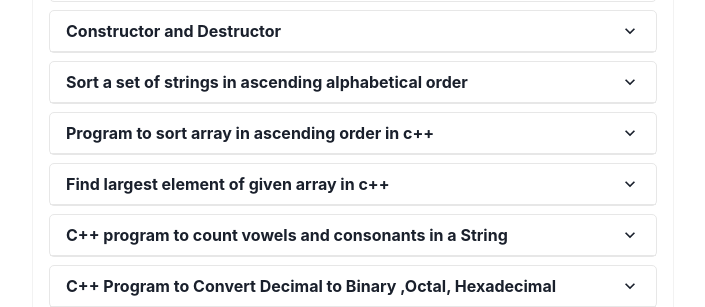
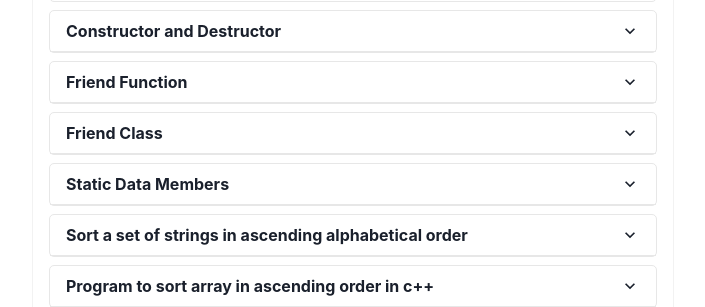
Before and after one commit to hasanraza-personal/codenest, a React (Create React App) app: page /advancec in a window 1280 px wide. Shown: the part 279-586 px from the top of the page, without its empty margins (287-992 px from the left). Built offline with nearby package versions, Linux system fonts and the light colour scheme.

Commit message:
Added some new topics

```diff
--- a/src/programming_language/advanceC.js
+++ b/src/programming_language/advanceC.js
@@ -37,6 +37,7 @@ const advanceC = [
   {
     topic: "Constructor and Destructor",
     desc: `
+    <b>Constructor</b><br />
     Special menber function to initialize class object.<br />
     Name is same as of class name.<br />
     No return type.<br />
@@ -54,7 +55,15 @@ const advanceC = [
     It is a constructor that takes some arguments.<br /><br />
 
     <b>Copy Constructor</b><br />
-    It is a constructor that takes it's own class as a argument.<br /><br />
+    It is a constructor that takes it's own class as a argument.<br /><br /><br />
+
+    <b>Destructor</b><br />
+    Special member function which is called automatically when object is destroyed.<br />
+    Same name as class name with symbol<b>~</b>.<br />
+    No arguments.<br />
+    Can't be overloaded.<br />
+    Delete the memory space of objecttemplate<br />
+    No return type<br />
     `,
     code: `
     // Default Constructor
@@ -123,6 +132,148 @@ const advanceC = [
     int main() {
       Student s1(2);
       Student s2(s1);
+    }
+
+    // Destructor
+    #include <iostream>
+    using namespace std;
+
+    class Student {
+    public:
+      Student() {
+        cout << "This is constructor";
+      }
+
+      void someFunction() {
+        cout << "Hello world";
+      }
+
+      ~Student() {
+        cout << "This is destructor";
+      }
+    };
+
+    int main() {
+      Student s;
+      s.someFunction();
+    }
+    `,
+  },
+  {
+    topic: "Friend Function",
+    desc: `
+    Scope is not inside the class in which it has been declared.<br />
+    Not called using object of class.<br />
+    Can access data members using object of class.<br />
+    Usually has object as argument.<br />
+    Can access private and protected class data.<br />
+    `,
+    code: `
+    #include <iostream>
+    using namespace std;
+
+    class Distance{
+      private:
+        int i;
+
+      public:
+        Distance(){
+          i = 0;
+        }
+
+        friend int addTwo(Distance);
+    };
+
+    int addTwo(Distance d){
+      d.i = d.i + 2;
+      return d.i;
+    }
+
+    int main(){
+      Distance dis;
+
+      cout << addTwo(dis);
+    }
+    `,
+  },
+  {
+    topic: "Friend Class",
+    desc: `
+    A class can also be made a friend on another class.<br />
+    When a class in made friend class all the member function of that class becomes
+    friend function.
+    `,
+    code: `
+    #include <iostream>
+    using namespace std;
+
+    class Box {
+    private:
+      int length;
+      int width;
+      int height;
+
+    public:
+      Box(int l, int w, int h) {
+        length = l;
+        width = w;
+        height = h;
+      }
+
+      friend class Printer;
+    };
+
+    class Printer {
+    public:
+      void printBoxDetails(Box &box) {
+        cout << "Length is " << box.length << endl;
+        cout << "Width is " << box.width << endl;
+        cout << "Height is " << box.height << endl;
+      }
+    };
+
+    int main() {
+      Box myBox(10, 5, 7);
+
+      Printer myPrinter;
+      myPrinter.printBoxDetails(myBox);
+
+      return 0;
+    }
+    `,
+  },
+  {
+    topic: "Static Data Members",
+    desc: `
+    Static member variable means only one copy of that variable will exist and all
+    the objects will share that variable.<br />
+    It is also called as class variable. <br />
+    Initialized to zero before first object is created. <br />
+    `,
+    code: `
+    #include <iostream>
+    using namespace std;
+
+    class Student {
+    public:
+      int count = 0;
+      static int count;
+
+      Student() {
+        count = count + 1;
+      }
+
+      static void display() {
+        cout << count;
+      }
+    };
+
+    int Student::count = 0;
+
+    int main() {
+      Student s1, s2;
+
+      Student::display();
     }
     `,
   },
@@ -242,7 +393,7 @@ const advanceC = [
     `,
   },
   {
-    topic: "C++ Program to Convert Decimal to Binary ,Octal, Hexadecimal",
+    topic: "C++ Program to Convert Decimal to Binary, Octal, Hexadecimal",
     desc: "",
     code: `
     #include <iostream>
@@ -333,7 +484,7 @@ const advanceC = [
     }`,
   },
   {
-    topic: "C++ Program to Convert Binary ,Octal, Hexadecimal to Decimal",
+    topic: "C++ Program to Convert Binary, Octal, Hexadecimal to Decimal",
     desc: "",
     code: `
     #include <iostream>
```
